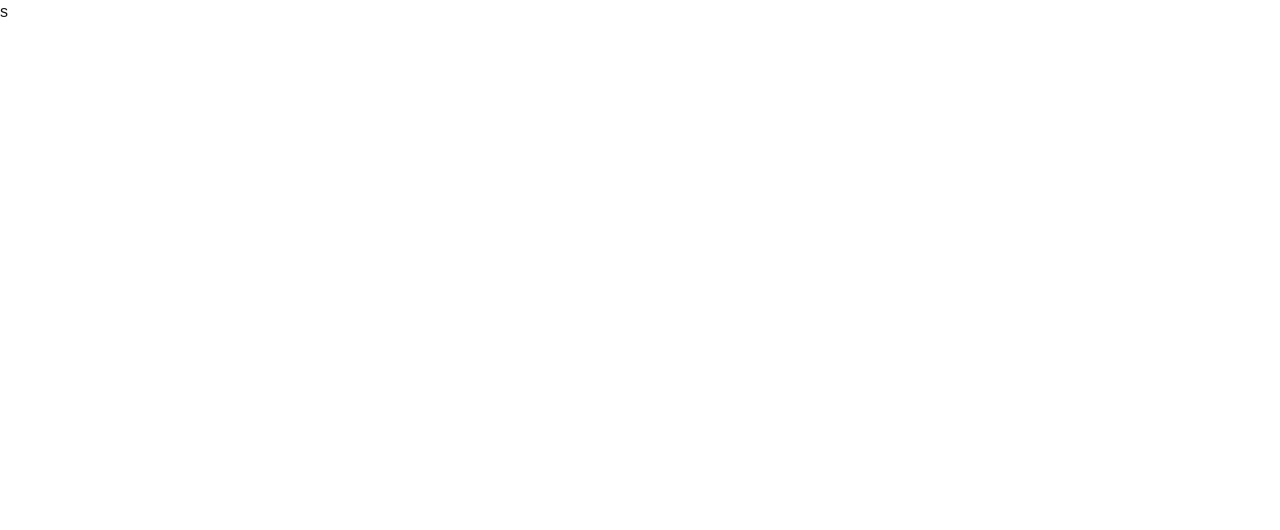
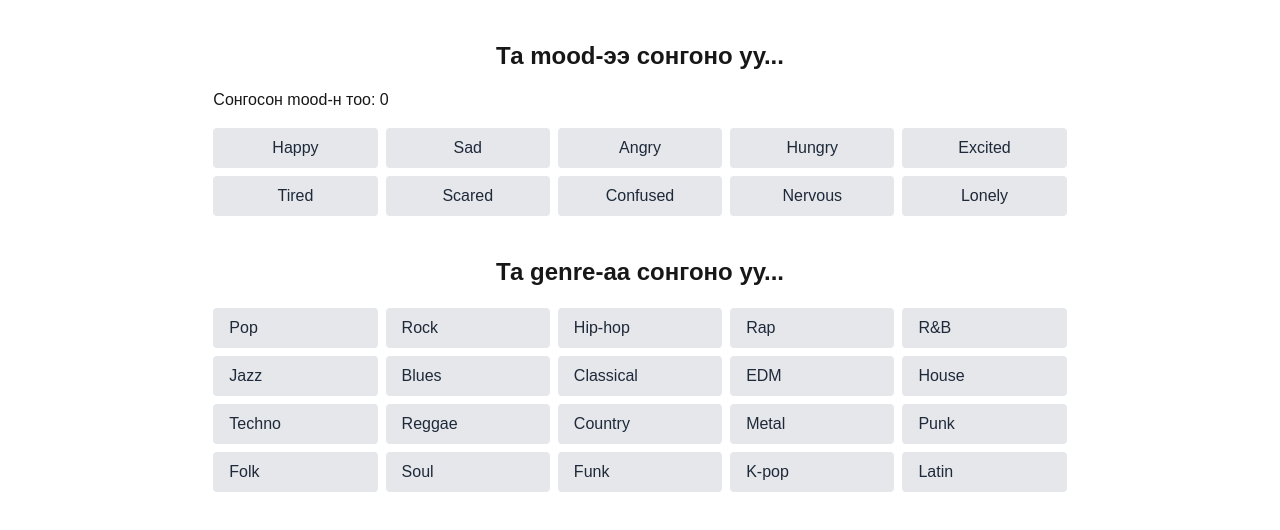
Before and after one commit to Tugsbileg-Enkhtaivan/NextVibe, a Next.js app in the folder apps/frontend/: page / in a window 1280 px wide. Shown: the top 530 px of the page. Built offline with nearby package versions, Linux system fonts and the light colour scheme.

Commit message:
main page

```diff
--- a/apps/frontend/src/app/page.tsx
+++ b/apps/frontend/src/app/page.tsx
@@ -1,8 +1,105 @@
-import Image from "next/image";
+"use client";
+
+import { useState } from "react";
 
 export default function Home() {
+  const [selectedMood, setSelectedMood] = useState<string[]>([]);
+  const [selectedGenre, setSelectedGenre] = useState("");
+
+  const moods = [
+    { id: "happy", label: "Happy" },
+    { id: "sad", label: "Sad" },
+    { id: "angry", label: "Angry" },
+    { id: "hungry", label: "Hungry" },
+    { id: "excited", label: "Excited" },
+    { id: "tired", label: "Tired" },
+    { id: "scared", label: "Scared" },
+    { id: "confused", label: "Confused" },
+    { id: "nervous", label: "Nervous" },
+    { id: "lonely", label: "Lonely" },
+  ];
+
+  const genres = [
+    "Pop", "Rock", "Hip-hop", "Rap", "R&B", "Jazz", "Blues", "Classical", "EDM", "House",
+    "Techno", "Reggae", "Country", "Metal", "Punk", "Folk", "Soul", "Funk", "K-pop", "Latin"
+  ];
+
+  const toggleSelectMoods = (moodId: string) => {
+    if (selectedMood.includes(moodId)) {
+      setSelectedMood(selectedMood.filter(id => id !== moodId));
+    } else {
+      setSelectedMood([...selectedMood, moodId]);
+    }
+  };
+
+  const handleGenreClick = (genreText: string) => {
+    setSelectedGenre(genreText === selectedGenre ? "" : genreText);
+  };
+
   return (
-    <h1>s
-    </h1>
+    <section className="w-full min-h-screen py-10">
+      <div className="w-2/3 mx-auto">
+        <h1 className="text-2xl font-bold mb-4 text-center">Та mood-ээ сонгоно уу...</h1>
+        <p className="mb-4">Сонгосон mood-н тоо: {selectedMood.length}</p>
+
+        <div className="grid grid-cols-5 gap-2">
+          {moods.map((mood) => {
+            const isSelected = selectedMood.includes(mood.id);
+            return (
+              <button
+                key={mood.id}
+                onClick={() => toggleSelectMoods(mood.id)}
+                className={`
+                  py-2 px-4 rounded font-medium transition-colors duration-200
+                  ${isSelected
+                    ? 'bg-blue-500 text-white'
+                    : 'bg-gray-200 text-gray-800 hover:bg-gray-300'}
+                `}
+              >
+                {mood.label}
+              </button>
+            );
+          })}
+        </div>
+
+        {selectedMood.length > 0 && (
+          <div className="mt-6">
+            <h2 className="text-lg font-semibold mb-2">Сонгосон mood:</h2>
+            <div className="flex flex-wrap gap-2">
+              {selectedMood
+                .slice()
+                .sort()
+                .map((id) => {
+                  const mood = moods.find((m) => m.id === id);
+                  return (
+                    <span key={id} className="bg-blue-100 text-blue-800 px-2 py-1 rounded">
+                      {mood?.label || id}
+                    </span>
+                  );
+                })}
+            </div>
+          </div>
+        )}
+      </div>
+
+      <div className="w-2/3 mx-auto mt-10">
+        <h6 className="text-center font-semibold text-2xl">Та genre-aa сонгоно уу...</h6>
+
+        <div className="grid grid-cols-5 gap-2 mt-5 [&>*]:py-2 [&>*]:px-4 [&>*]:cursor-pointer [&>*]:rounded [&>*]:font-medium [&>*]:transition-colors [&>*]:duration-200">
+          {genres.map((genre) => (
+            <div
+              key={genre}
+              onClick={() => handleGenreClick(genre.toLowerCase())}
+              className={`${selectedGenre === genre.toLowerCase()
+                ? "bg-blue-500 text-white"
+                : "bg-gray-200 text-gray-800 hover:bg-gray-300"
+                }`}
+            >
+              {genre}
+            </div>
+          ))}
+        </div>
+      </div>
+    </section>
   );
 }
```
